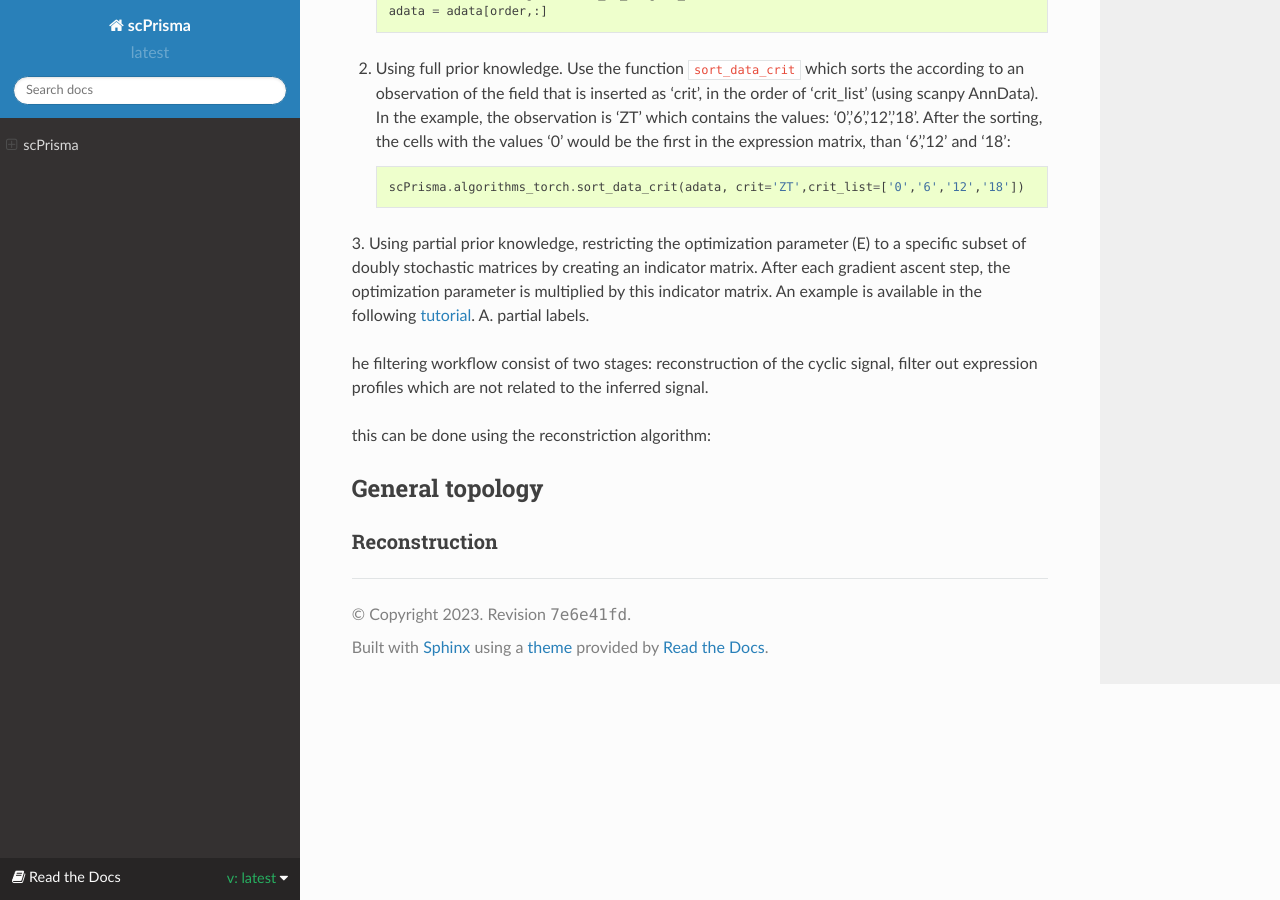
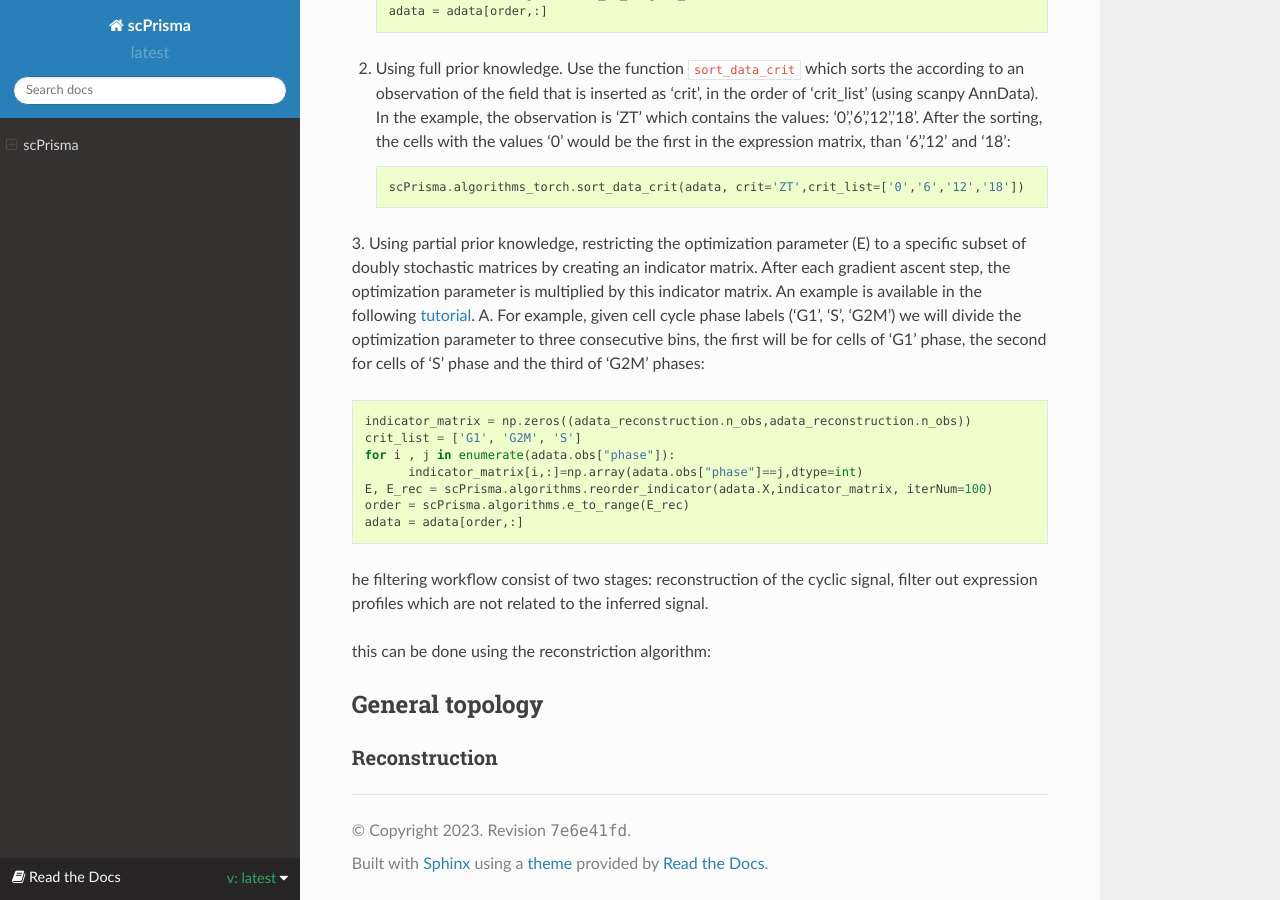
Before and after one commit to nitzanlab/scPrisma, a Sphinx documentation site: the page built from docs/index.rst, in a window 1280 px wide and 900 px high, scrolled down 2512 px. Built offline with Sphinx 7.4.7 and the Read the Docs theme 2.0.0, drawn with Linux system fonts in a browser that asks for light colours; pages that are not in the unit, such as notebooks, are missing from menus.

Commit message:
Update index.rst

```diff
--- a/docs/index.rst
+++ b/docs/index.rst
@@ -74,7 +74,16 @@ This can be done in few ways:
 
 3. Using partial prior knowledge, restricting the optimization parameter (E) to a specific subset of doubly stochastic matrices by creating an indicator matrix. After each gradient ascent step, the optimization parameter is multiplied by this indicator matrix. An example is available in the following
 `tutorial <https://github.com/nitzanlab/scPrisma/blob/master/tutorials/hematopoietic_progenitors_reconstruction_with_partial_prior_knowledge.ipynb>`_.
-A. partial labels.
+A. For example, given cell cycle phase labels ('G1', 'S', 'G2M') we will divide the optimization parameter to three consecutive bins, the first will be for cells of 'G1' phase, the second for cells of 'S' phase and the third of 'G2M' phases::
+
+      indicator_matrix = np.zeros((adata_reconstruction.n_obs,adata_reconstruction.n_obs))
+      crit_list = ['G1', 'G2M', 'S']
+      for i , j in enumerate(adata.obs["phase"]):
+            indicator_matrix[i,:]=np.array(adata.obs["phase"]==j,dtype=int)
+      E, E_rec = scPrisma.algorithms.reorder_indicator(adata.X,indicator_matrix, iterNum=100)
+      order = scPrisma.algorithms.e_to_range(E_rec)
+      adata = adata[order,:]
+
 
 
 
```
